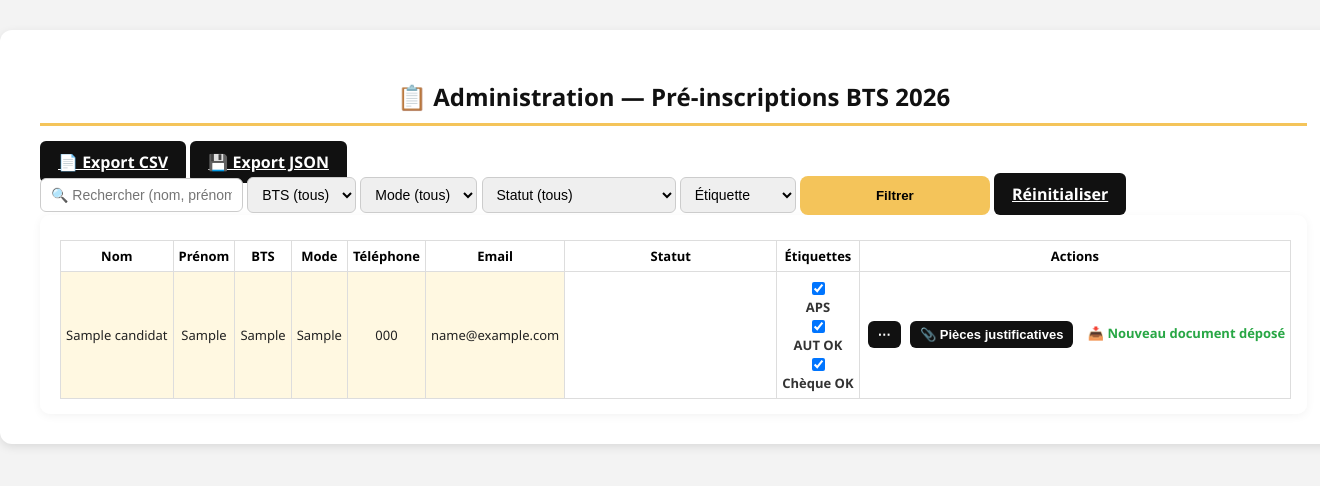
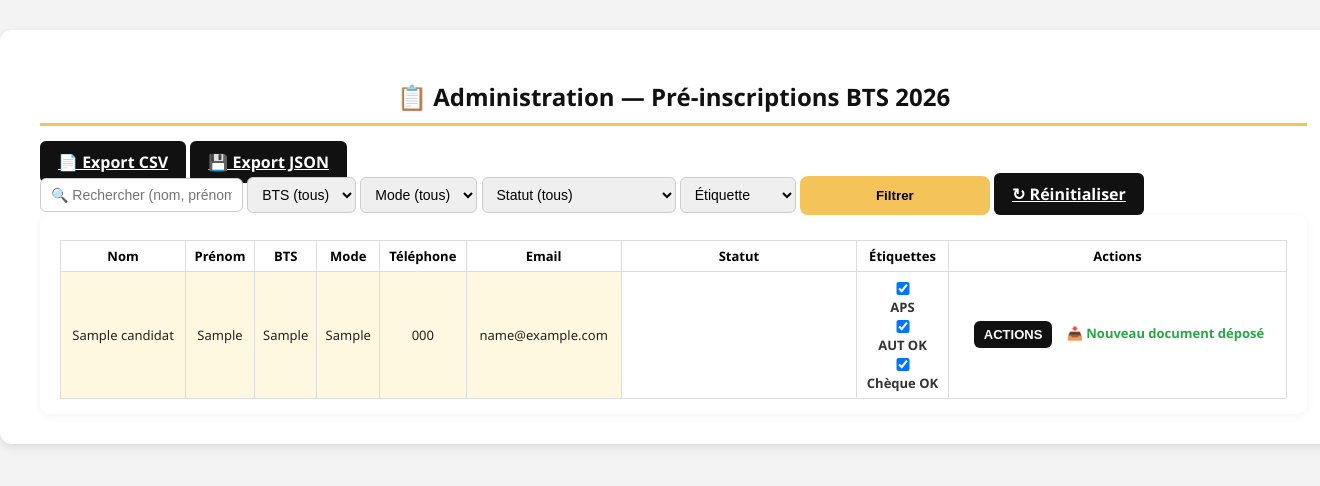
Before and after one commit to integraleacademy/inscriptionsbts, a Flask app: page /admin in a window 1320 px wide. Shown: the part 79-565 px from the top of the page. Run offline with Flask 3, Linux system fonts and the light colour scheme; tables that the repository leaves empty hold one stand-in row (values such as "Sample post"); parts of the project's set-up code (start-up, migrations or seed data) failed here and were passed over.

Commit message:
Update admin.html

```diff
--- a/templates/admin.html
+++ b/templates/admin.html
@@ -48,7 +48,7 @@
     </select>
 
     <button class="btn primary" type="submit">Filtrer</button>
-    <a class="btn" href="{{ url_for('admin') }}">Réinitialiser</a>
+    <a class="btn secondary" href="{{ url_for('admin') }}">↻ Réinitialiser</a>
   </form>
 
   <!-- 📊 Tableau -->
@@ -89,11 +89,8 @@
             <label><input type="checkbox" class="chk" data-field="label_cheque_ok" {% if r.label_cheque_ok %}checked{% endif %}> Chèque OK</label>
           </td>
           <td>
-<button class="btn small action-btn" data-id="{{ r.id }}" data-commentaire="{{ r.commentaires|default('')|escape }}">⋯</button>
-<button class="btn small files-btn" data-id="{{ r.id }}">📎 Pièces justificatives</button>
-
+            <button class="btn small action-btn" data-id="{{ r.id }}" data-commentaire="{{ r.commentaires|default('')|escape }}">ACTIONS</button>
           </td>
-
         </tr>
         {% endfor %}
       </tbody>
@@ -110,7 +107,6 @@
       <button id="reconfirmBtn" class="btn reconfirm">🔁 Reconfirmation inscription</button>
       <button id="deleteBtn" class="btn danger">🗑️ Supprimer</button>
       <button id="openFilesFromActions" class="btn secondary">📎 Pièces justificatives</button>
-
     </div>
 
     <hr>
@@ -128,14 +124,12 @@
   <div class="modal-content" style="width:750px;max-height:90vh;overflow-y:auto;">
     <h3>📎 Pièces justificatives</h3>
 
-    <!-- Liste des fichiers -->
     <div id="filesList" class="files-list">
       <p>Chargement des documents...</p>
     </div>
 
     <hr>
 
-    <!-- Récapitulatif des non conformes -->
     <div id="nonConformesBlock" style="background:#fff8e1;padding:10px 15px;border-radius:8px;margin-top:10px;">
       <h4 style="margin-top:0;">⚠️ Pièces non conformes</h4>
       <ul id="nonConformesList" style="margin:0;padding-left:20px;font-size:14px;color:#c00;">
@@ -156,5 +150,4 @@
   </div>
 </div>
 
-
 {% endblock %}
```
Lines whose indentation alone changed are shown as unchanged.
